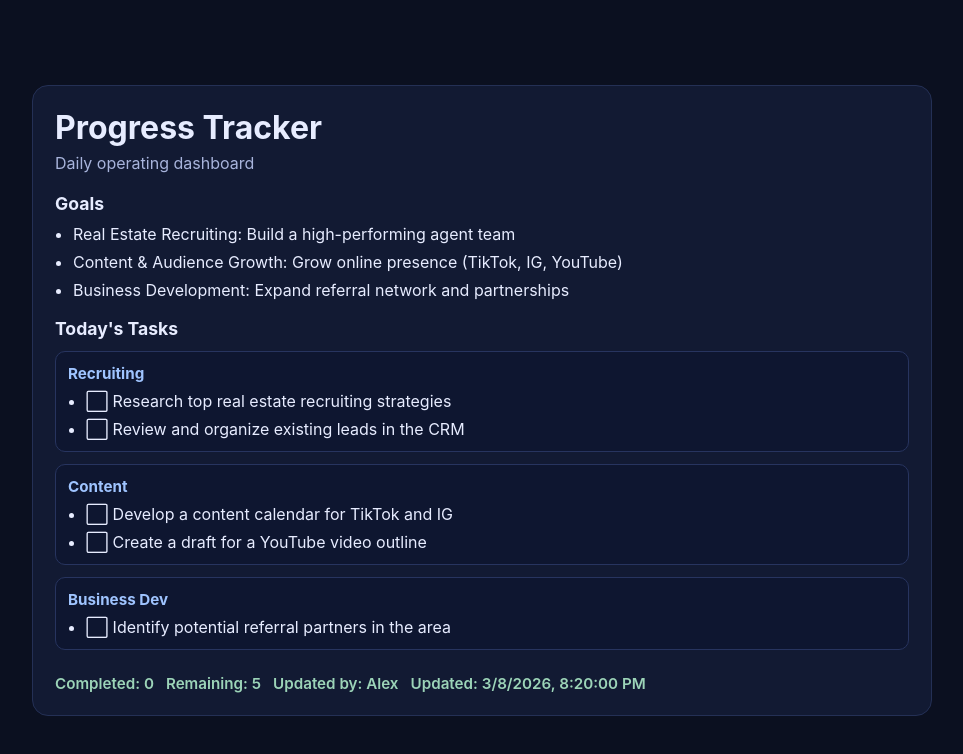
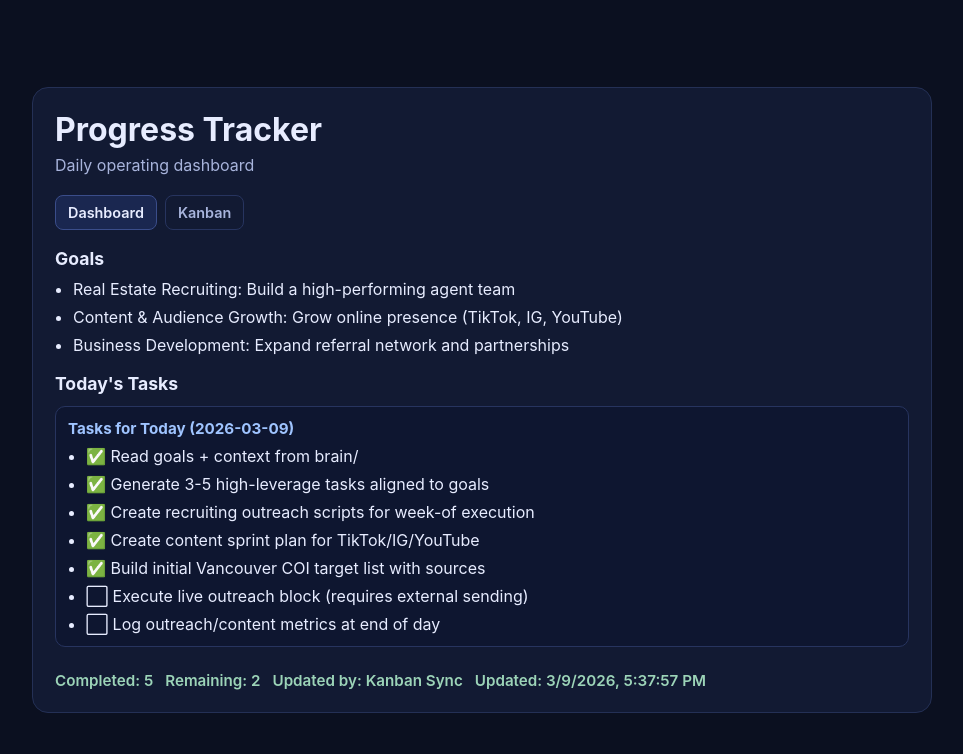
Before and after one commit to Realzen502/progress-tracker, a Next.js app: page / in a window 1280 px wide. Shown: the top 754 px of the page, without its empty margins (158-1121 px from the left). Built offline with nearby package versions, Linux system fonts and the light colour scheme.

Commit message:
Add Kanban tab and sync script from brain/kanban

```diff
--- a/app/page.module.css
+++ b/app/page.module.css
@@ -24,6 +24,29 @@
 .sub {
   margin: 6px 0 20px;
   color: #a8b4dc;
+}
+
+.tabs {
+  display: flex;
+  gap: 8px;
+  margin: 10px 0 14px;
+}
+
+.tab {
+  display: inline-block;
+  padding: 8px 12px;
+  border: 1px solid #27345f;
+  border-radius: 8px;
+  color: #a8b4dc;
+  text-decoration: none;
+  font-weight: 600;
+  font-size: 0.9rem;
+}
+
+.tabActive {
+  background: #1a2750;
+  color: #e7ecff;
+  border-color: #3a4d8a;
 }
 
 .section {
@@ -57,6 +80,13 @@
   gap: 8px;
 }
 
+.kanbanGrid {
+  margin-top: 16px;
+  display: grid;
+  gap: 12px;
+  grid-template-columns: repeat(3, minmax(0, 1fr));
+}
+
 .footer {
   margin-top: 24px;
   display: flex;
@@ -77,6 +107,10 @@
     font-size: 1.5rem;
   }
 
+  .kanbanGrid {
+    grid-template-columns: 1fr;
+  }
+
   .footer {
     font-size: 0.9rem;
   }
--- a/app/page.tsx
+++ b/app/page.tsx
@@ -1,5 +1,6 @@
 import { promises as fs } from "node:fs";
 import path from "node:path";
+import Link from "next/link";
 import styles from "./page.module.css";
 
 export const dynamic = "force-dynamic";
@@ -17,6 +18,11 @@ type ProgressData = {
   goals: string[];
   tasks: Task[];
   updatedAt?: string;
+  kanban?: {
+    todo?: string[];
+    inProgress?: string[];
+    done?: string[];
+  };
 };
 
 async function loadProgress(): Promise<ProgressData> {
@@ -34,11 +40,23 @@ function groupTasks(tasks: Task[]) {
   return grouped;
 }
 
-export default async function Home() {
+export default async function Home({
+  searchParams,
+}: {
+  searchParams?: Promise<{ tab?: string }>;
+}) {
   const data = await loadProgress();
+  const params = await searchParams;
+  const activeTab = params?.tab === "kanban" ? "kanban" : "dashboard";
+
   const completed = data.tasks.filter((t) => t.done).length;
   const total = data.tasks.length;
   const groupedTasks = groupTasks(data.tasks);
+  const kanban = {
+    todo: data.kanban?.todo || [],
+    inProgress: data.kanban?.inProgress || [],
+    done: data.kanban?.done || [],
+  };
 
   return (
     <main className={styles.page}>
@@ -46,6 +64,25 @@ export default async function Home() {
         <h1>{data.title}</h1>
         <p className={styles.sub}>{data.subtitle}</p>
 
+        <div className={styles.tabs}>
+          <Link
+            href="/"
+            className={`${styles.tab} ${
+              activeTab === "dashboard" ? styles.tabActive : ""
+            }`}
+          >
+            Dashboard
+          </Link>
+          <Link
+            href="/?tab=kanban"
+            className={`${styles.tab} ${activeTab === "kanban" ? styles.tabActive : ""}`}
+          >
+            Kanban
+          </Link>
+        </div>
+
+        {activeTab === "dashboard" ? (
+          <>
             <div className={styles.section}>
               <h2>Goals</h2>
               <ul>
@@ -70,6 +107,35 @@ export default async function Home() {
                 </div>
               ))}
             </div>
+          </>
+        ) : (
+          <div className={styles.kanbanGrid}>
+            <div className={styles.group}>
+              <h3>To Do</h3>
+              <ul>
+                {kanban.todo.map((task) => (
+                  <li key={`todo-${task}`}>⬜ {task}</li>
+                ))}
+              </ul>
+            </div>
+            <div className={styles.group}>
+              <h3>In Progress</h3>
+              <ul>
+                {kanban.inProgress.map((task) => (
+                  <li key={`inprogress-${task}`}>🔄 {task}</li>
+                ))}
+              </ul>
+            </div>
+            <div className={styles.group}>
+              <h3>Done</h3>
+              <ul>
+                {kanban.done.map((task) => (
+                  <li key={`done-${task}`}>✅ {task}</li>
+                ))}
+              </ul>
+            </div>
+          </div>
+        )}
 
         <div className={styles.footer}>
           <span>Completed: {completed}</span>
--- a/data/progress.json
+++ b/data/progress.json
@@ -1,18 +1,62 @@
 {
   "title": "Progress Tracker",
   "subtitle": "Daily operating dashboard",
-  "updatedBy": "Alex",
+  "updatedBy": "Kanban Sync",
   "goals": [
     "Real Estate Recruiting: Build a high-performing agent team",
     "Content & Audience Growth: Grow online presence (TikTok, IG, YouTube)",
     "Business Development: Expand referral network and partnerships"
   ],
   "tasks": [
-    { "title": "Research top real estate recruiting strategies", "done": false, "category": "Recruiting" },
-    { "title": "Develop a content calendar for TikTok and IG", "done": false, "category": "Content" },
-    { "title": "Identify potential referral partners in the area", "done": false, "category": "Business Dev" },
-    { "title": "Create a draft for a YouTube video outline", "done": false, "category": "Content" },
-    { "title": "Review and organize existing leads in the CRM", "done": false, "category": "Recruiting" }
+    {
+      "title": "Read goals + context from brain/",
+      "done": true,
+      "category": "Tasks for Today (2026-03-09)"
+    },
+    {
+      "title": "Generate 3-5 high-leverage tasks aligned to goals",
+      "done": true,
+      "category": "Tasks for Today (2026-03-09)"
+    },
+    {
+      "title": "Create recruiting outreach scripts for week-of execution",
+      "done": true,
+      "category": "Tasks for Today (2026-03-09)"
+    },
+    {
+      "title": "Create content sprint plan for TikTok/IG/YouTube",
+      "done": true,
+      "category": "Tasks for Today (2026-03-09)"
+    },
+    {
+      "title": "Build initial Vancouver COI target list with sources",
+      "done": true,
+      "category": "Tasks for Today (2026-03-09)"
+    },
+    {
+      "title": "Execute live outreach block (requires external sending)",
+      "done": false,
+      "category": "Tasks for Today (2026-03-09)"
+    },
+    {
+      "title": "Log outreach/content metrics at end of day",
+      "done": false,
+      "category": "Tasks for Today (2026-03-09)"
+    }
   ],
-  "updatedAt": "2026-03-08T20:20:00Z"
+  "kanban": {
+    "todo": [
+      "Execute live outreach block (requires external sending)",
+      "Log outreach/content metrics at end of day"
+    ],
+    "inProgress": [],
+    "done": [
+      "Read goals + context from brain/",
+      "Generate 3-5 high-leverage tasks aligned to goals",
+      "Create recruiting outreach scripts for week-of execution",
+      "Create content sprint plan for TikTok/IG/YouTube",
+      "Build initial Vancouver COI target list with sources"
+    ]
+  },
+  "updatedAt": "2026-03-09T17:37:57.343Z"
 }
--- a/package.json
+++ b/package.json
@@ -6,7 +6,8 @@
     "dev": "next dev",
     "build": "next build",
     "start": "next start",
-    "lint": "eslint"
+    "lint": "eslint",
+    "sync": "node scripts/sync-progress.mjs"
   },
   "dependencies": {
     "next": "16.1.6",
```
Also changed, not shown: scripts/sync-progress.mjs (added, +93 -0 lines). Lines whose indentation alone changed are shown as unchanged.
